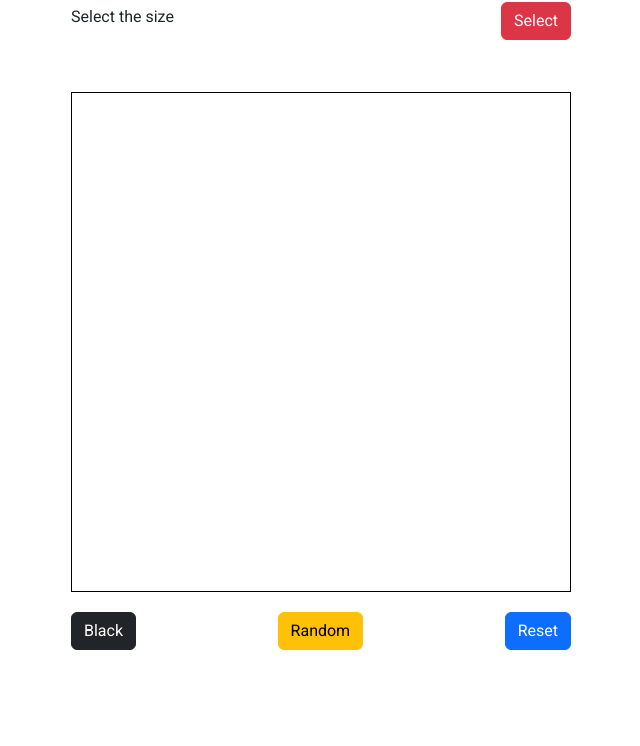
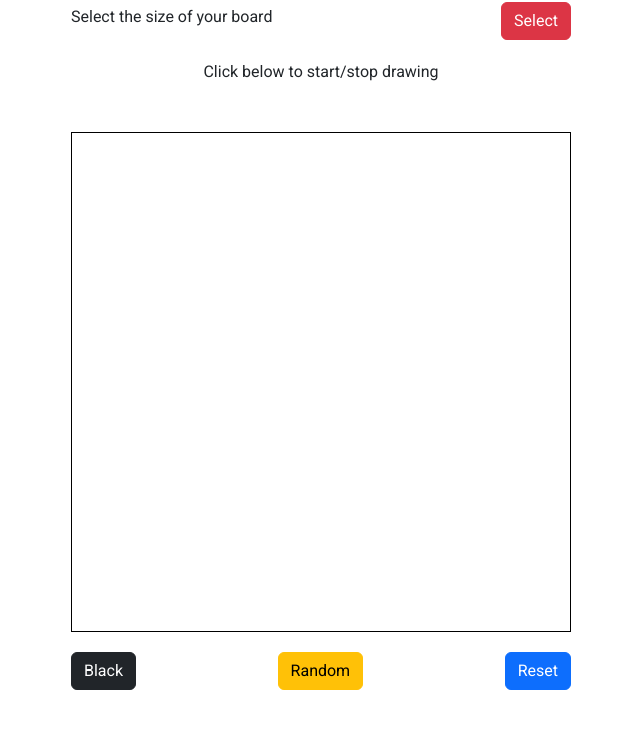
Before and after one commit to yuqingwang98/Etch-A-Sketch, a plain HTML site: page index.html in a window 1280 px wide. Shown: the part 54-800 px from the top of the page, without its empty margins (319-959 px from the left). Drawn offline with nearby package versions, Linux system fonts and the light colour scheme.

Commit message:
first version done

```diff
--- a/index.html
+++ b/index.html
@@ -11,9 +11,10 @@
 <body>
   <h1>Etch-A-Sketch</h1>
   <div class="header">
-    <h6>Select the size</h6>
+    <h6>Select the size of your board</h6>
     <button id="popup" class="btn btn-danger">Select</button>
   </div>
+  <p>Click below to start/stop drawing</p>
   <p id="message"></p>
   <p id="draw"></p>
   <div class='board'>
```
